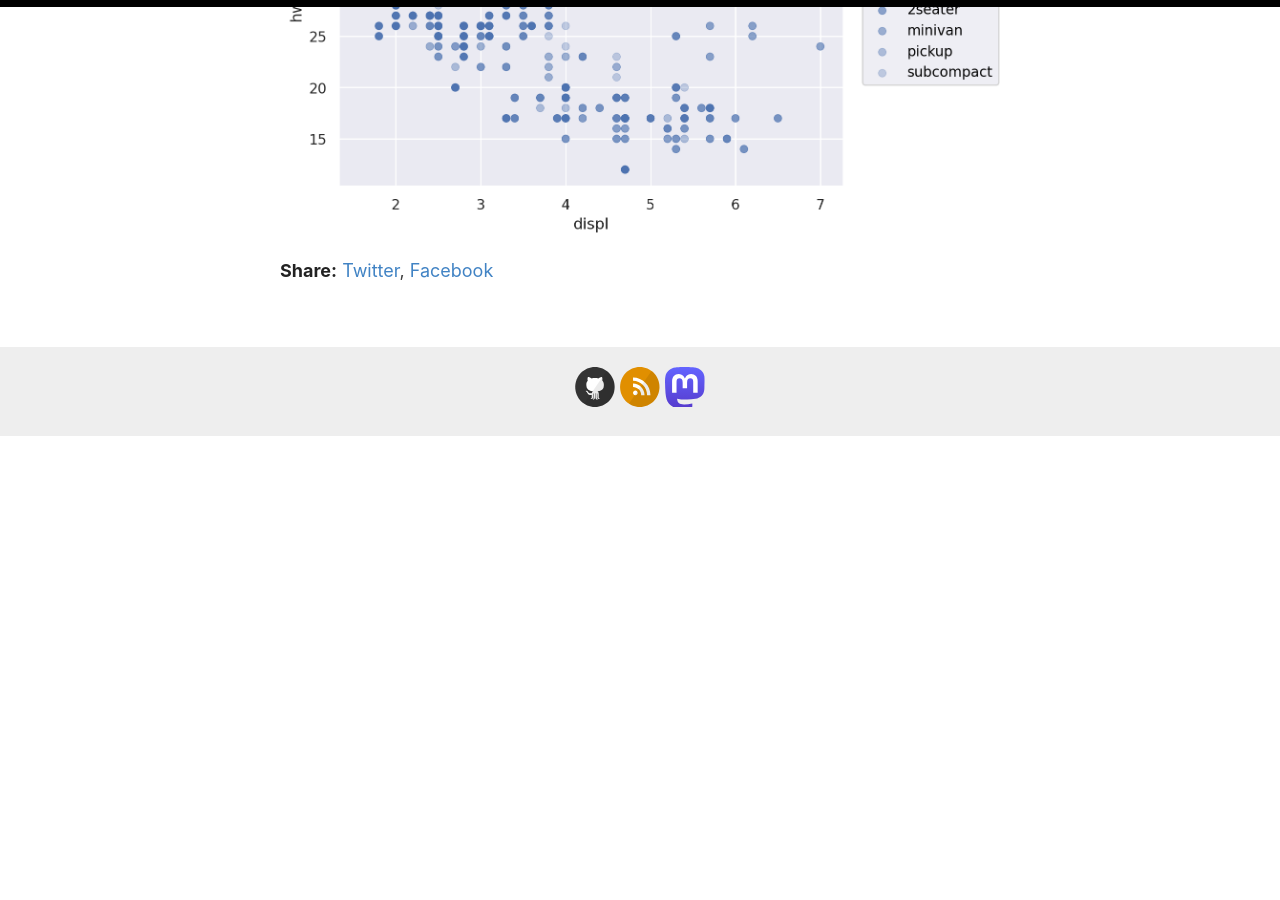
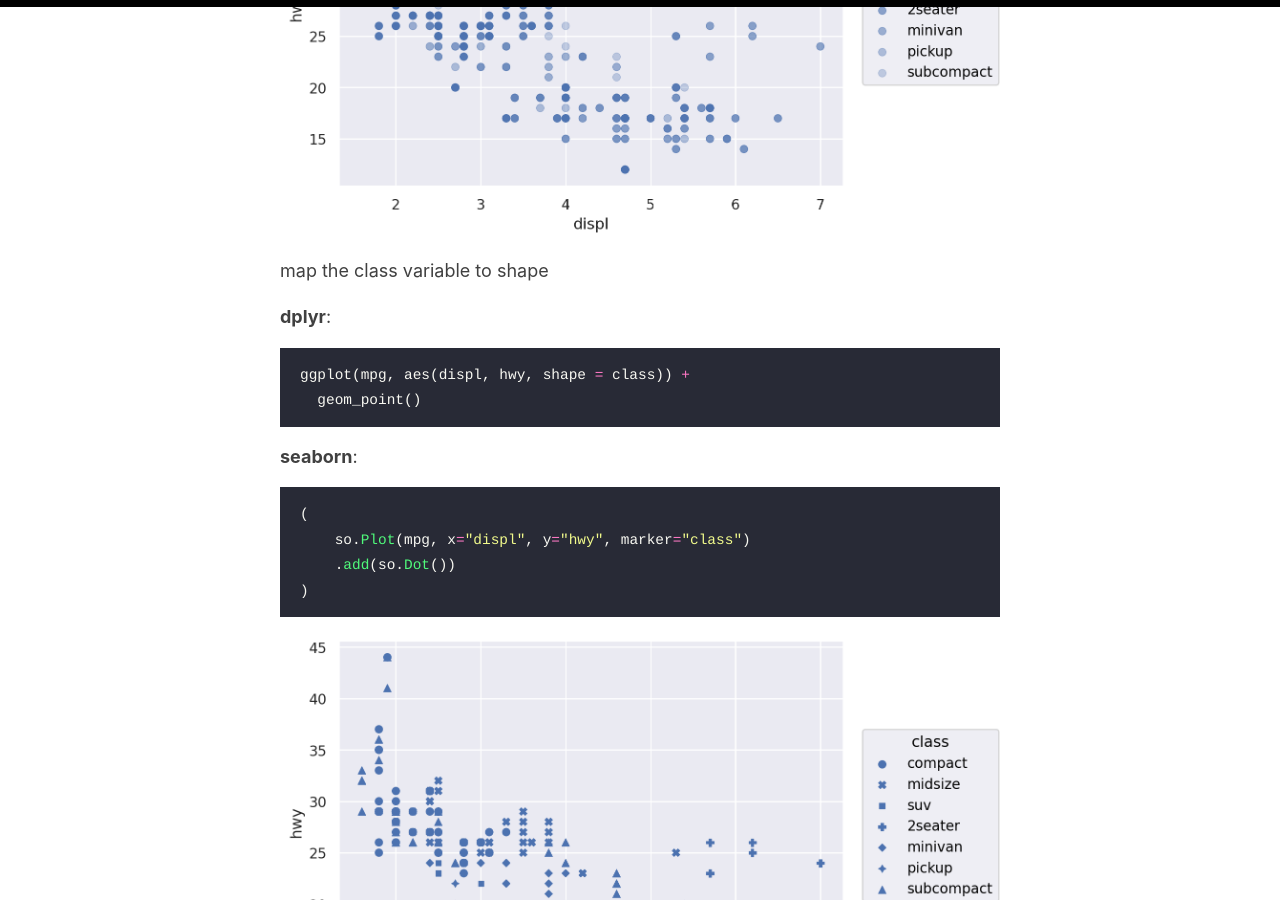
Before and after one commit to krz/krz.github.io, a Jekyll site: the page built from _posts/2024-01-15-Comparing-the-seaborn-objects-interface-with-ggplot2.md, in a window 1280 px wide and 900 px high, scrolled down 4023 px. Built offline with Jekyll 4.4.1, drawn with Linux system fonts in a browser that asks for light colours; before the commit the page ends 4460 px from its top, so only the background shows below that.

Commit message:
add plot 5

````diff
--- a/_posts/2024-01-15-Comparing-the-seaborn-objects-interface-with-ggplot2.md
+++ b/_posts/2024-01-15-Comparing-the-seaborn-objects-interface-with-ggplot2.md
@@ -22,13 +22,13 @@ mpg = pl.read_csv("https://raw.githubusercontent.com/tidyverse/ggplot2/main/data
 ```
 first plot
 
-*dplyr*:
+**dplyr**:
 ```r
 ggplot(mpg, aes(displ, hwy)) +
   geom_point()
 ```
 
-*seaborn*:
+**seaborn**:
 ```python
 (
     so.Plot(mpg, x="displ", y="hwy")
@@ -39,13 +39,13 @@ ggplot(mpg, aes(displ, hwy)) +
 
 map the class variable to colour
 
-*dplyr*:
+**dplyr**:
 ```r
 ggplot(mpg, aes(displ, hwy, colour = class)) +
   geom_point()
 ```
 
-*seaborn*
+**seaborn**
 ```python
 (
     so.Plot(mpg, x="displ", y="hwy", color="class")
@@ -56,13 +56,13 @@ ggplot(mpg, aes(displ, hwy, colour = class)) +
 
 map the class variable to pointsize
 
-*dplyr*:
+**dplyr**:
 ```r
 ggplot(mpg, aes(displ, hwy, size = class)) +
   geom_point()
 ```
 
-*seaborn*:
+**seaborn**:
 ```python
 (
     so.Plot(mpg, x="displ", y="hwy", pointsize="class")
@@ -73,13 +73,13 @@ ggplot(mpg, aes(displ, hwy, size = class)) +
 
 map the class variable to alpha
 
-*dplyr*:
+**dplyr**:
 ```r
 ggplot(mpg, aes(displ, hwy, alpha = class)) +
   geom_point()
 ```
 
-*seaborn*:
+**seaborn**:
 ```python
 (
     so.Plot(mpg, x="displ", y="hwy", alpha="class")
@@ -87,3 +87,20 @@ ggplot(mpg, aes(displ, hwy, alpha = class)) +
 )
 ```
 ![](/images/output4.png)
+
+map the class variable to shape
+
+**dplyr**:
+```r
+ggplot(mpg, aes(displ, hwy, shape = class)) +
+  geom_point()
+```
+
+**seaborn**:
+```python
+(
+    so.Plot(mpg, x="displ", y="hwy", marker="class")
+    .add(so.Dot())
+)
+```
+![](/images/output5.png)
````
